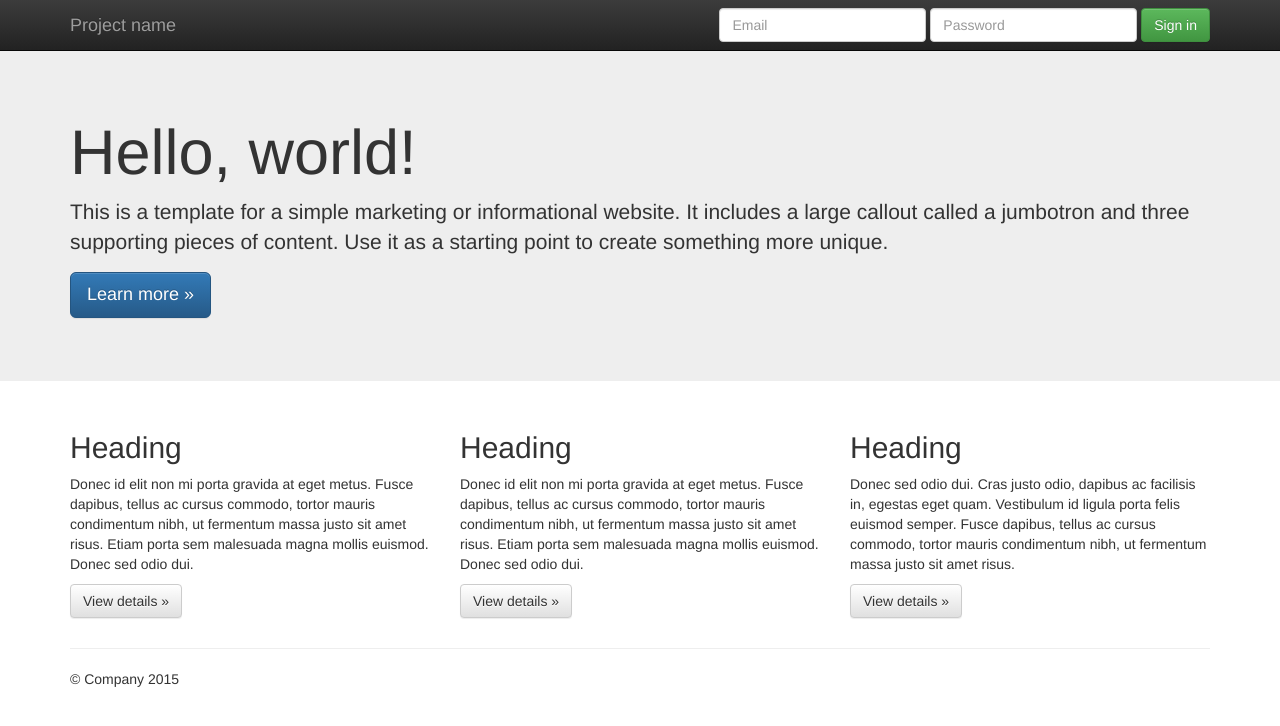
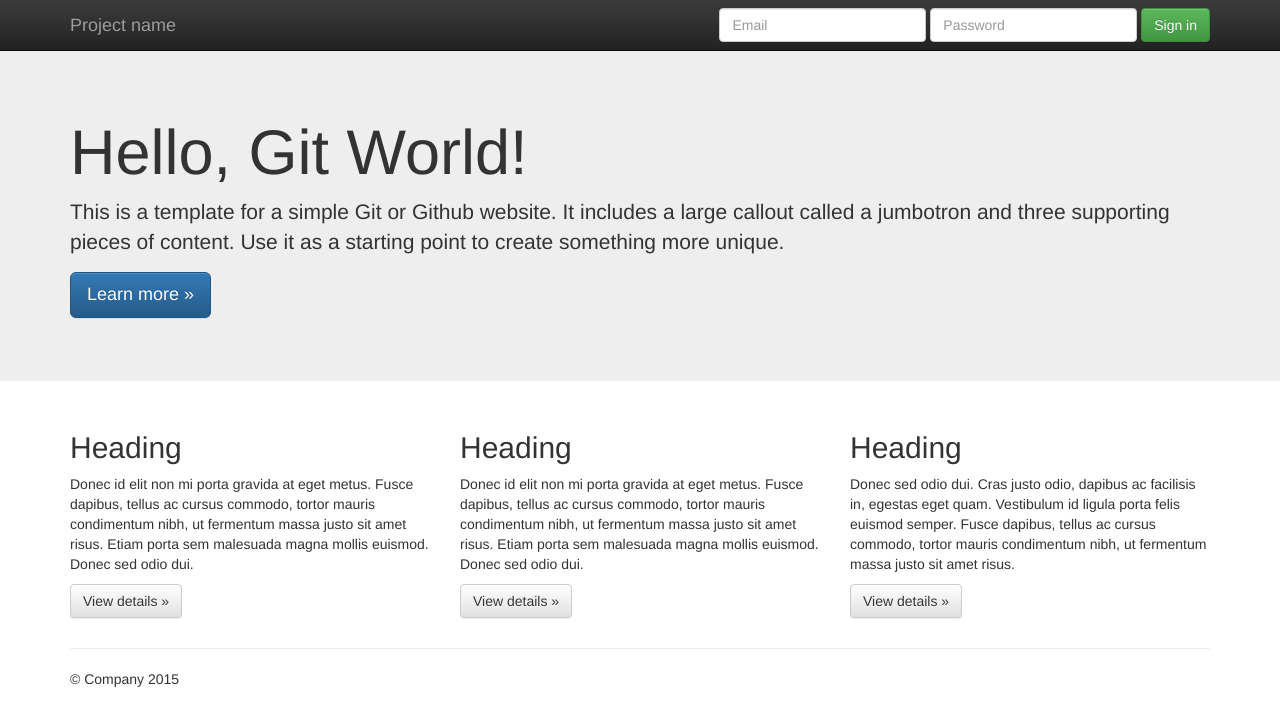
Before and after one commit to ajm62/web-project, a plain HTML site: page index.html in a window 1280 px wide. Drawn offline with nearby package versions, Linux system fonts and the light colour scheme.

Commit message:
Updated index file

```diff
--- a/index.html
+++ b/index.html
@@ -55,8 +55,8 @@
     <!-- Main jumbotron for a primary marketing message or call to action -->
     <div class="jumbotron">
       <div class="container">
-        <h1>Hello, world!</h1>
-        <p>This is a template for a simple marketing or informational website. It includes a large callout called a jumbotron and three supporting pieces of content. Use it as a starting point to create something more unique.</p>
+        <h1>Hello, Git World!</h1>
+        <p>This is a template for a simple Git or Github website. It includes a large callout called a jumbotron and three supporting pieces of content. Use it as a starting point to create something more unique.</p>
         <p><a class="btn btn-primary btn-lg" href="#" role="button">Learn more &raquo;</a></p>
       </div>
     </div>
```
